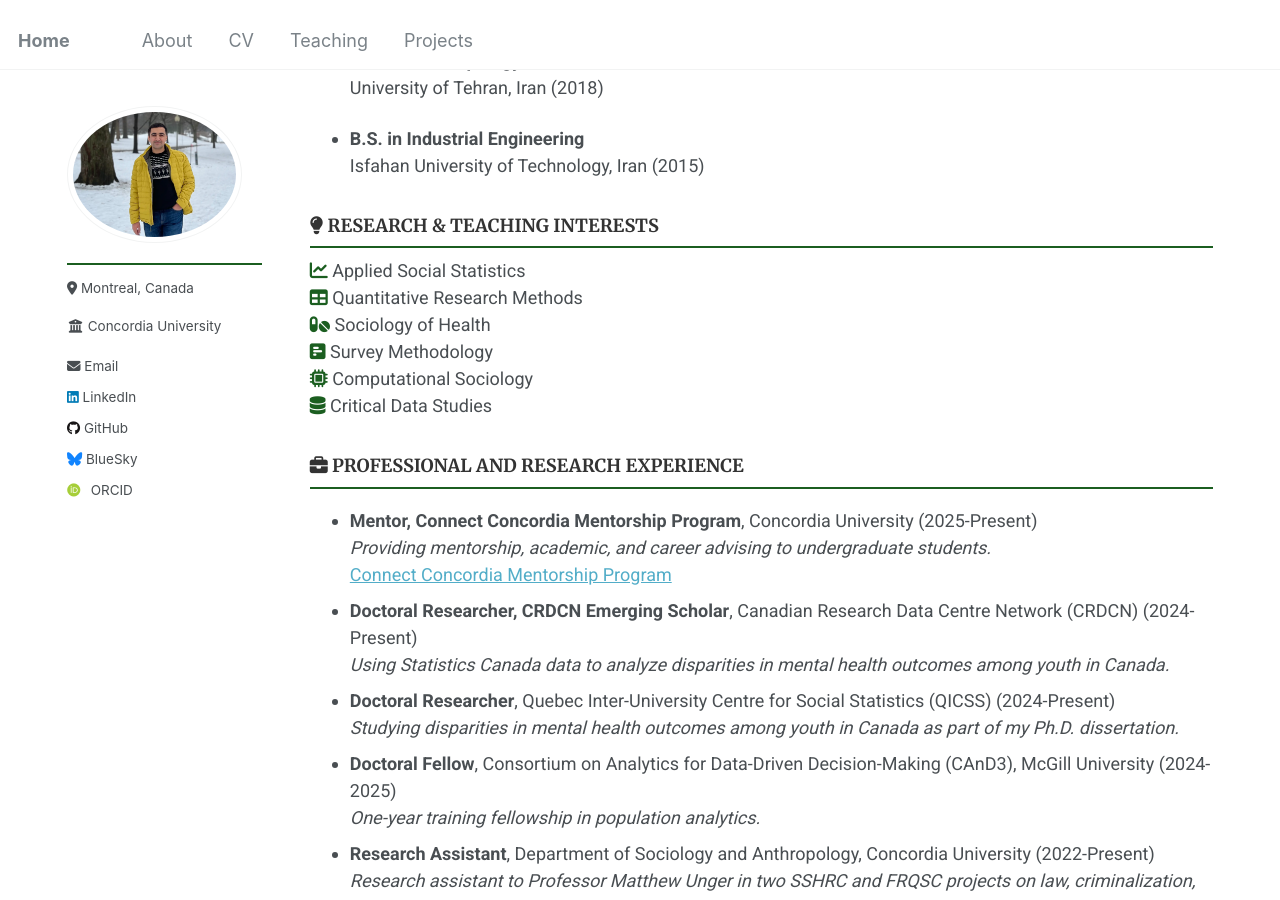
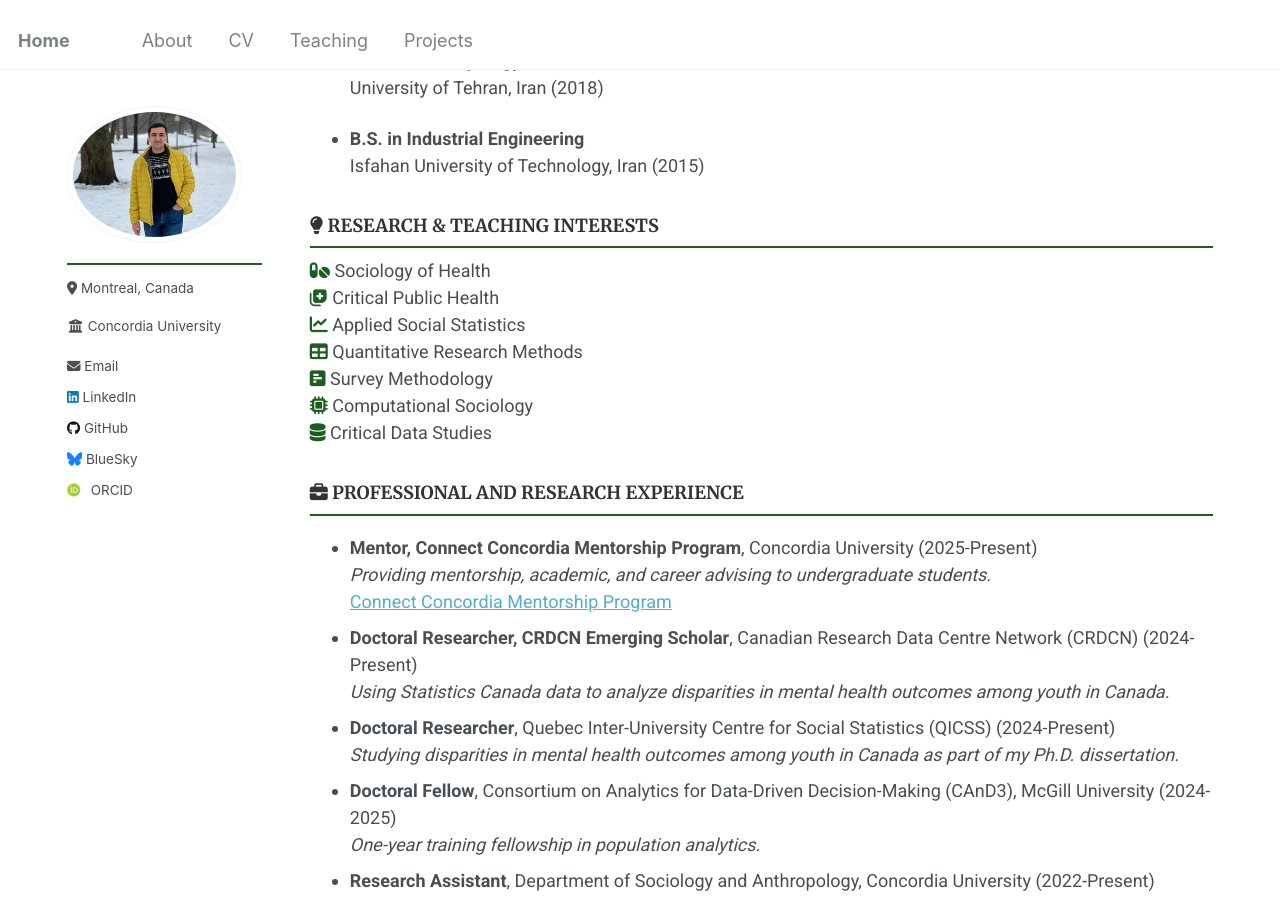
Before and after one commit to Mohsnmonji/mohsnmonji.github.io, a Jekyll site: the page built from _pages/Curriculum Vitae.md, in a window 1280 px wide and 900 px high, scrolled down 333 px. Built offline with Jekyll 4.4.1, drawn with Linux system fonts in a browser that asks for light colours; some web fonts are replaced.

Commit message:
Update Curriculum Vitae.md

```diff
--- a/_pages/Curriculum Vitae.md
+++ b/_pages/Curriculum Vitae.md
@@ -36,9 +36,10 @@ author_profile: true
 <!-- RESEARCH INTERESTS -->
 <h3><i class="fas fa-lightbulb"></i> RESEARCH & TEACHING INTERESTS</h3>
 <div>
+  <i class="fas fa-pills" style="color: #1B5E20;"></i> Sociology of Health<br>
+  <i class="fas fa-notes-medical" style="color: #1B5E20;"></i> Critical Public Health<br>
   <i class="fas fa-chart-line" style="color: #1B5E20;"></i> Applied Social Statistics<br>
   <i class="fas fa-table" style="color: #1B5E20;"></i> Quantitative Research Methods<br>
-  <i class="fas fa-pills" style="color: #1B5E20;"></i> Sociology of Health<br>
   <i class="fas fa-poll-h" style="color: #1B5E20;"></i> Survey Methodology<br>
   <i class="fas fa-microchip" style="color: #1B5E20;"></i> Computational Sociology<br>
   <i class="fas fa-database" style="color: #1B5E20;"></i> Critical Data Studies
```
